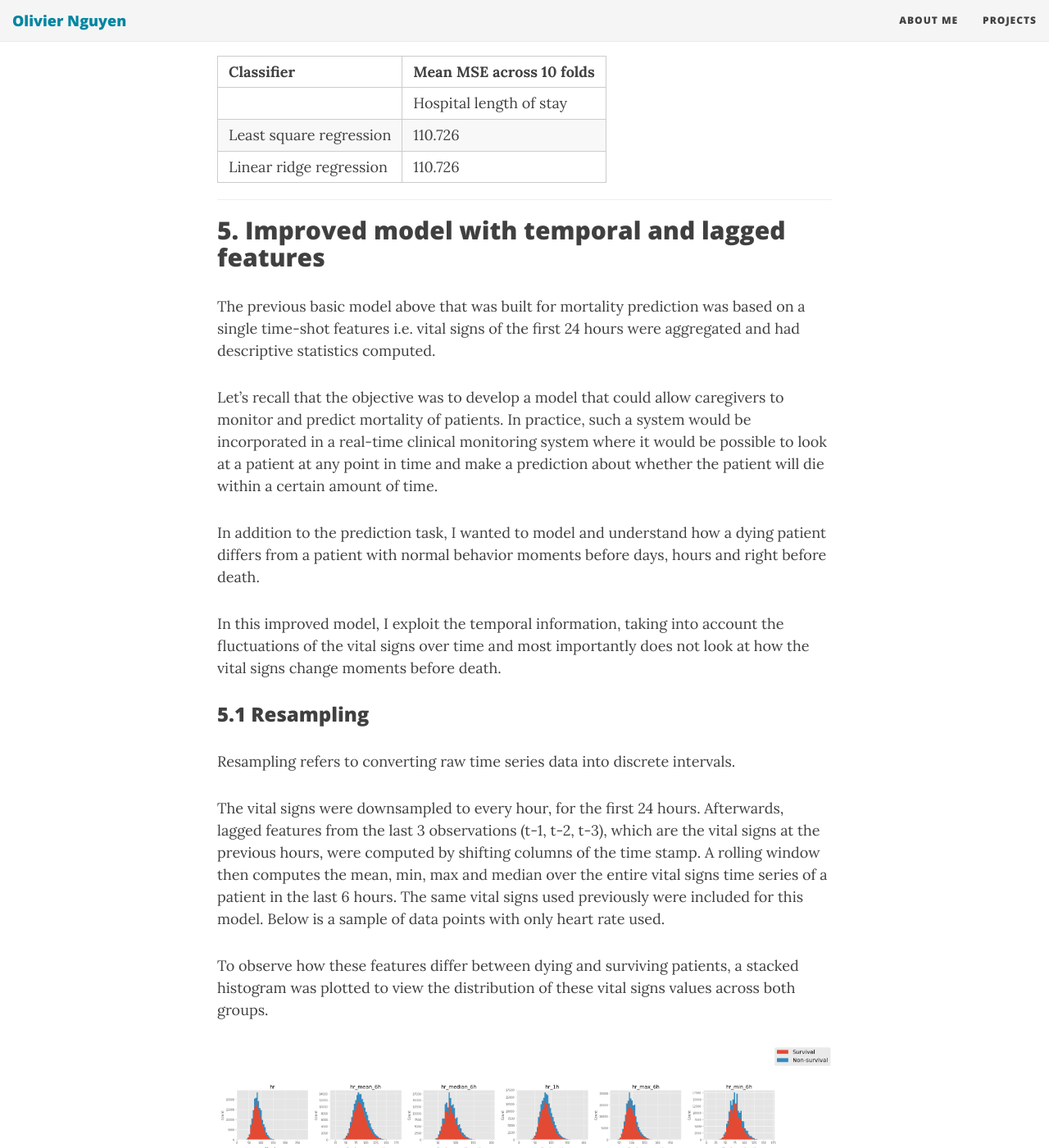
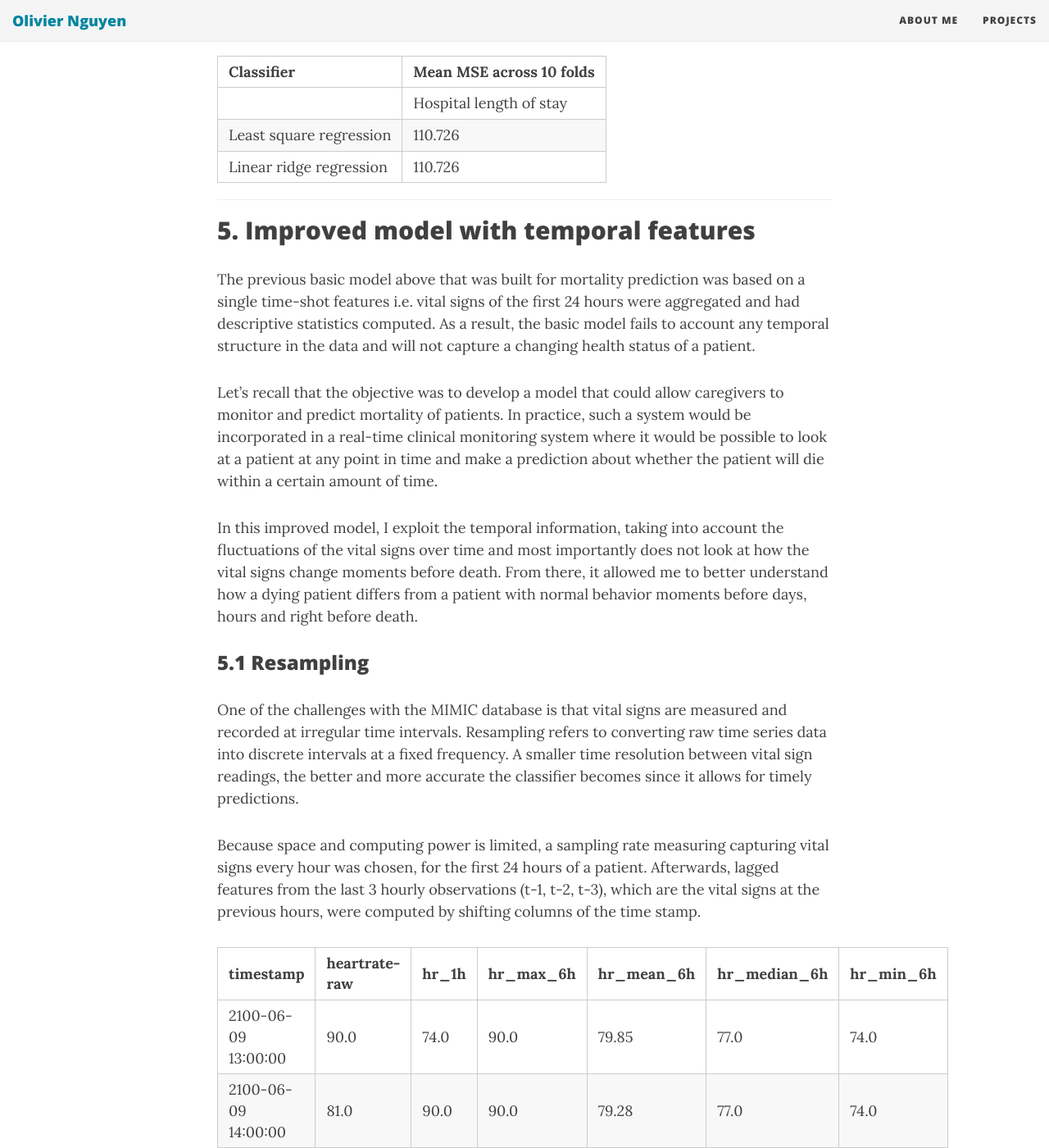
Before and after one commit to olinguyen/olinguyen.github.io, a Jekyll site: the page built from _posts/2017-08-21-gsoc-final-post.md, in a window 1280 px wide and 1400 px high, scrolled down 11183 px. Shown: the whole window at 82% size. Built offline with Jekyll 4.4.1, drawn with Linux system fonts in a browser that asks for light colours; nearby versions of some CDN libraries; comment, search, counter and statistics services are not loaded; some of the changed text lies outside the part shown.

Commit message:
added lagged features example

```diff
--- a/_posts/2017-08-21-gsoc-final-post.md
+++ b/_posts/2017-08-21-gsoc-final-post.md
@@ -194,21 +194,30 @@
 
 ------
 
-## 5. Improved model with temporal and lagged features
+## 5. Improved model with temporal features
 
-The previous basic model above that was built for mortality prediction was based on a single time-shot features i.e. vital signs of the first 24 hours were aggregated and had descriptive statistics computed.
+The previous basic model above that was built for mortality prediction was based on a single time-shot features i.e. vital signs of the first 24 hours were aggregated and had descriptive statistics computed. As a result, the basic model fails to account any temporal structure in the data and will not capture a changing health status of a patient.
 
 Let's recall that the objective was to develop a model that could allow caregivers to monitor and predict mortality of patients. In practice, such a system would be incorporated in a real-time clinical monitoring system where it would be possible to look at a patient at any point in time and make a prediction about whether the patient will die within a certain amount of time.
 
-In addition to the prediction task, I wanted to model and understand how a dying patient differs from a patient with normal behavior moments before days, hours and right before death.
+In this improved model, I exploit the temporal information, taking into account the fluctuations of the vital signs over time and most importantly does not look at how the vital signs change moments before death. From there, it allowed me to better understand how a dying patient differs from a patient with normal behavior moments before days, hours and right before death.
 
-In this improved model, I exploit the temporal information, taking into account the fluctuations of the vital signs over time and most importantly does not look at how the vital signs change moments before death.
+### 5.1 Resampling
 
-### 5.1  Resampling
+One of the challenges with the MIMIC database is that vital signs are measured and recorded at irregular time intervals. Resampling refers to converting raw time series data into discrete intervals at a fixed frequency. A smaller time resolution between vital sign readings, the better and more accurate the classifier becomes since it allows for timely predictions.
 
-Resampling refers to converting raw time series data into discrete intervals.
+Because space and computing power is limited, a sampling rate measuring capturing vital signs every hour was chosen, for the first 24 hours of a patient. Afterwards, lagged features from the last 3 hourly observations (t-1, t-2, t-3), which are the vital signs at the previous hours, were computed by shifting columns of the time stamp.
 
-The vital signs were downsampled to every hour, for the first 24 hours. Afterwards, lagged features from the last 3 observations (t-1, t-2, t-3), which are the vital signs at the previous hours, were computed by shifting columns of the time stamp. A rolling window then computes the mean, min, max and median over the entire vital signs time series of a patient in the last 6 hours.  The same vital signs used previously were included for this model. Below is a sample of data points with only heart rate used.
+| timestamp           | heartrate-raw | hr_1h | hr_max_6h | hr_mean_6h | hr_median_6h | hr_min_6h |
+|---------------------|---------------|-------|-----------|------------|--------------|-----------|
+| 2100-06-09 13:00:00 | 90.0          | 74.0  | 90.0      | 79.85      | 77.0         | 74.0      |
+| 2100-06-09 14:00:00 | 81.0          | 90.0  | 90.0      | 79.28      | 77.0         | 74.0      |
+| 2100-06-09 15:00:00 | 79.0          | 81.0  | 90.0      | 79.00      | 77.0         | 74.0      |
+| 2100-06-09 16:00:00 | 79.0          | 79.0  | 90.0      | 79.42      | 79.0         | 74.0      |
+| 2100-06-09 17:00:00 | 68.0          | 79.0  | 90.0      | 78.14      | 79.0         | 68.0      |
+
+
+A rolling window then computes the mean, min, max and median over the entire vital signs time series of a patient in the last 6 hours.  The same vital signs used previously were included for this model. Below is a sample of data points with only heart rate used.
 
 To observe how these features differ between dying and surviving patients, a stacked histogram was plotted to view the distribution of these vital signs values across both groups.
 
```
